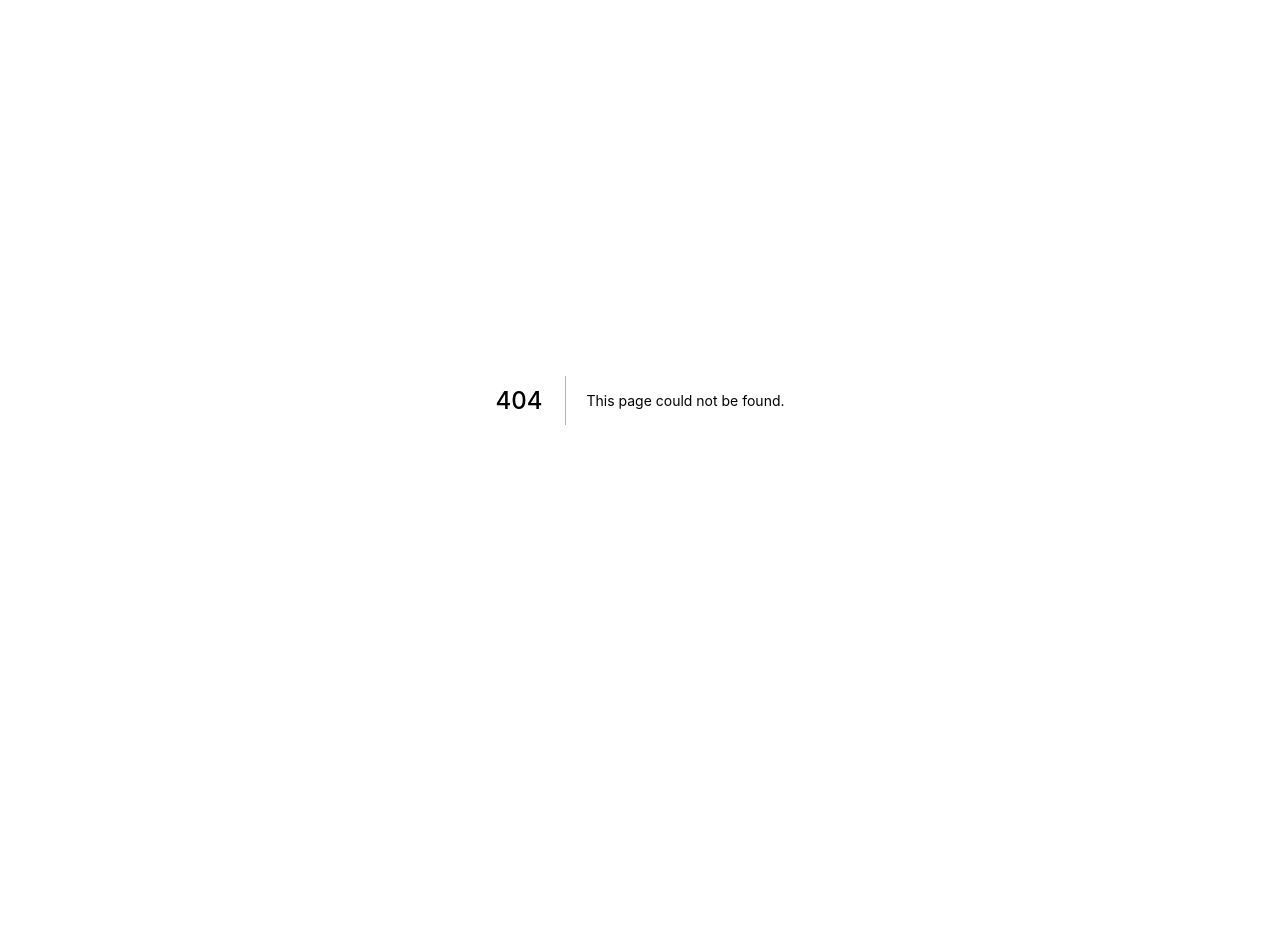
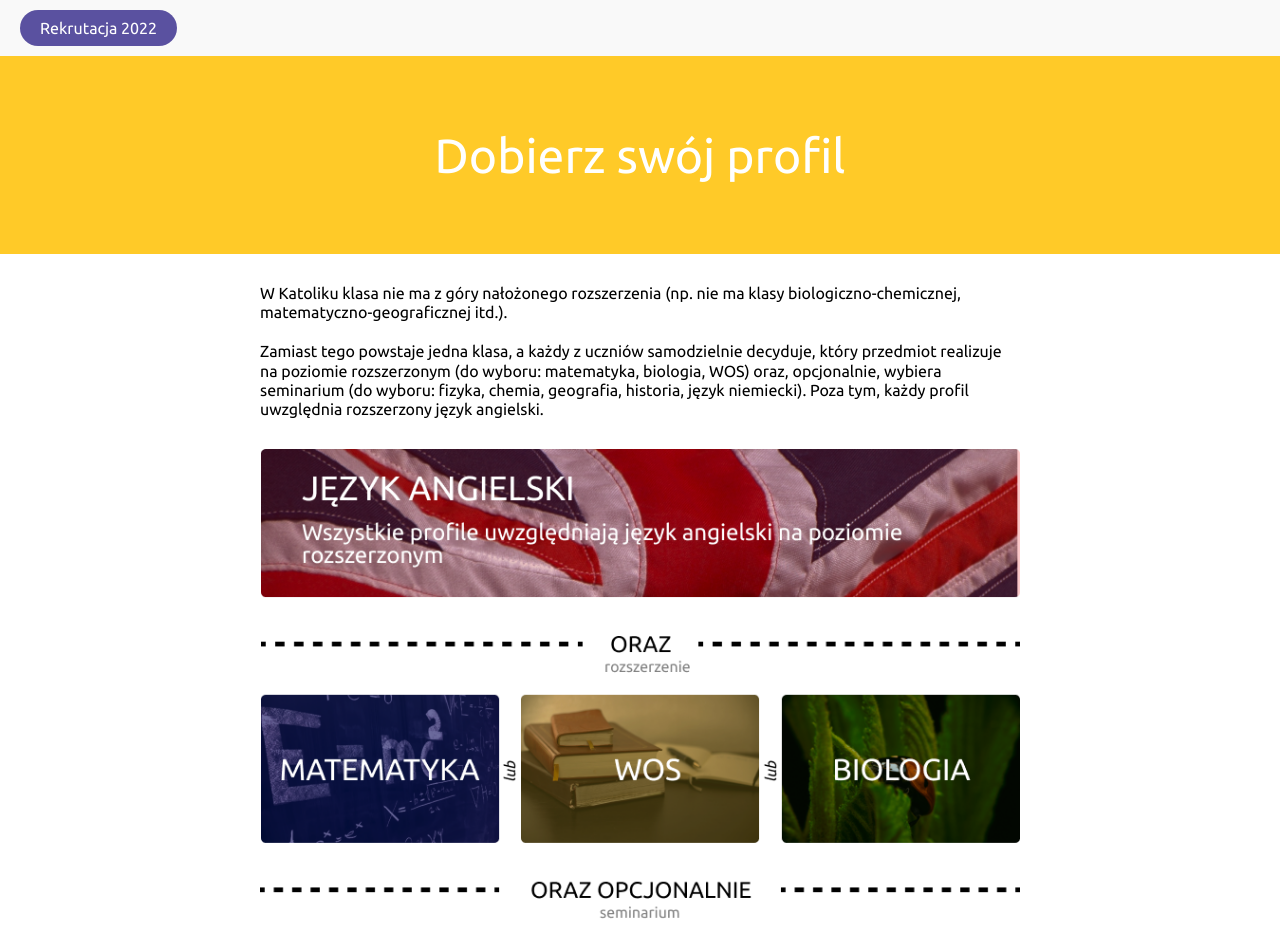
Before and after one commit to stanislawdera/katolik-chorzow-rekrutacja, a Next.js app: page /rozszerzenia in a window 1280 px wide. Before the commit this address had no page. Shown: the top 946 px of the page. Before the commit the page ends 800 px from the top, so only its background shows below. Built offline with nearby package versions, Linux system fonts and the light colour scheme.

Commit message:
Add profiles page

```diff
--- a/components/atoms/Paragraph/Paragraph.styles.js
+++ b/components/atoms/Paragraph/Paragraph.styles.js
@@ -1,6 +1,8 @@
 import styled from "styled-components";
+import { spacer } from "styles/spacer";
 
 export const Paragraph = styled.p`
+  ${spacer};
   line-height: 1.2;
   color: ${({ color, theme }) => (color ? theme.colors[color] : "black")};
   text-transform: ${({ uppercase }) => (uppercase ? "uppercase" : "none")};
--- /dev/null
+++ b/pages/rozszerzenia.js
@@ -0,0 +1,41 @@
+import { Container } from "components/atoms/Container/Container.styles";
+import { Paragraph } from "components/atoms/Paragraph/Paragraph.styles";
+import { Header } from "components/molecules/Header/Header.styles";
+import Layout from "components/organisms/Layout/Layout";
+import Head from "next/head";
+import Image from "next/image";
+import profilesImage from "../public/assets/profiles.png";
+
+export default function ProfilesPage() {
+  return (
+    <Layout>
+      <Head>
+        <title>Rozszerzenia - Rekrutacja Katolik Chorzów</title>
+      </Head>
+      <Header color="yellow">
+        <h1>Dobierz swój profil</h1>
+      </Header>
+      <Container>
+        <Paragraph mt="lg">
+          W Katoliku klasa nie ma z góry nałożonego rozszerzenia (np. nie ma
+          klasy biologiczno-chemicznej, matematyczno-geograficznej itd.).
+        </Paragraph>
+        <Paragraph mt="md" mb="lg">
+          Zamiast tego powstaje jedna klasa, a każdy z uczniów samodzielnie
+          decyduje, który przedmiot realizuje na poziomie rozszerzonym (do
+          wyboru: matematyka, biologia, WOS) oraz, opcjonalnie, wybiera
+          seminarium (do wyboru: fizyka, chemia, geografia, historia, język
+          niemiecki). Poza tym, każdy profil uwzględnia rozszerzony język
+          angielski.
+        </Paragraph>
+        <Image
+          placeholder="blur"
+          src={profilesImage}
+          alt=""
+          width={800}
+          height={861}
+        />
+      </Container>
+    </Layout>
+  );
+}
```
Also changed, not shown: public/assets/profiles.png (added).
